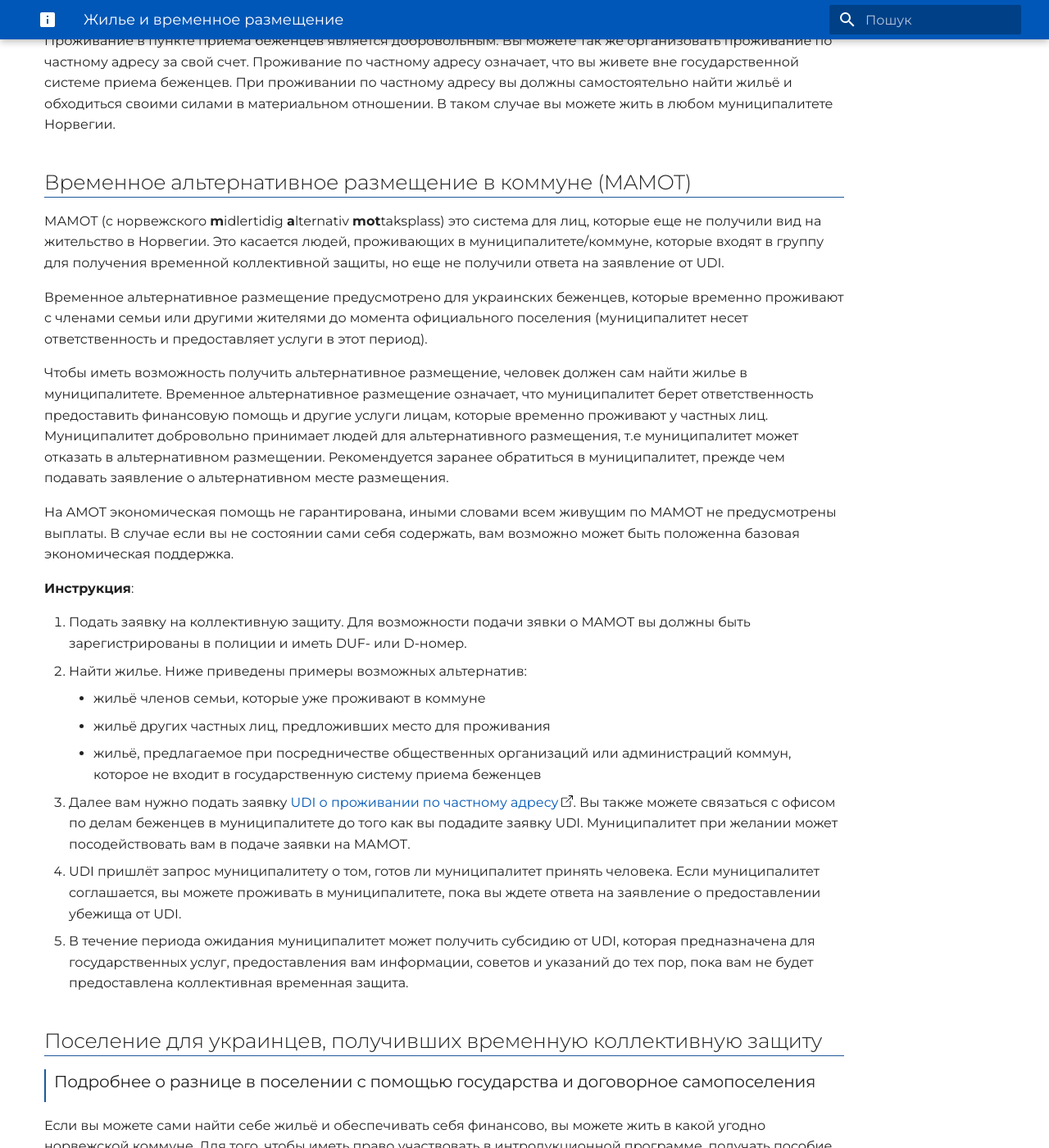
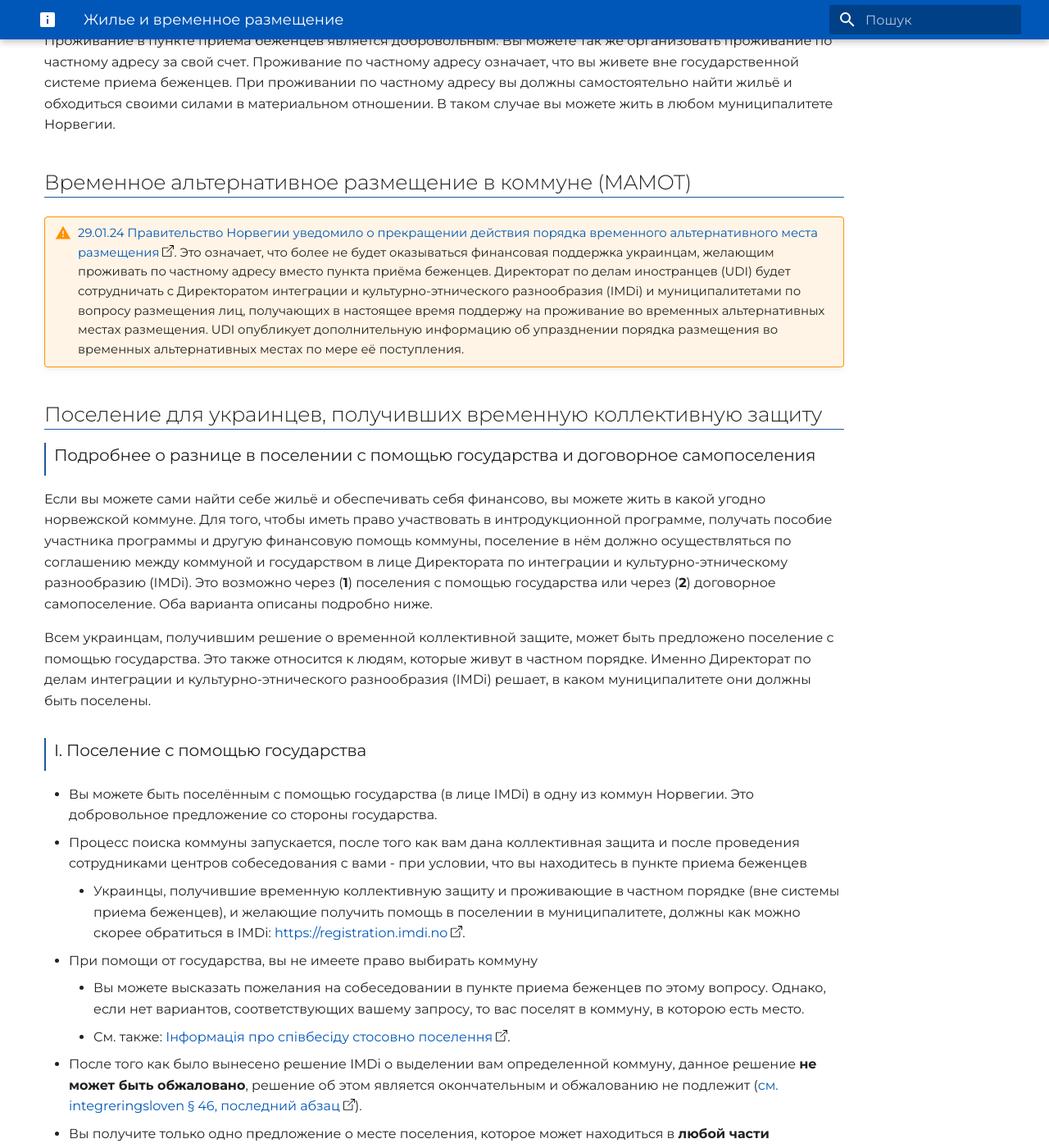
Before and after one commit to norgeinfo/norgeinfo.github.io, an MkDocs documentation site: the page built from docs/bolig.md, in a window 1280 px wide and 1400 px high, scrolled down 1756 px. Shown: the whole window at 82% size. Built offline with MkDocs 1.6.1 and Material for MkDocs 9.7.7, drawn with Linux system fonts in a browser that asks for light colours.

Commit message:
Update bolig.md

```diff
--- a/docs/bolig.md
+++ b/docs/bolig.md
@@ -30,26 +30,8 @@
 Проживание в пункте приема беженцев является добровольным. Вы можете так же организовать проживание по частному адресу за свой счет. Проживание по частному адресу означает, что вы живете вне государственной системе приема беженцев. При проживании по частному адресу вы должны самостоятельно найти жильё и обходиться своими силами в материальном отношении. В таком случае вы можете жить в любом муниципалитете Норвегии.
 
 ## Временное альтернативное размещение в коммуне (MAMOT) { #amot }
-МАМОТ (c норвежского **m**idlertidig **a**lternativ **mot**taksplass) это система для лиц, которые еще не получили вид на жительство в Норвегии. Это касается людей, проживающих в муниципалитете/коммуне, которые входят в группу для получения временной коллективной защиты, но еще не получили ответа на заявление от UDI.
 
-Временное альтернативное размещение предусмотрено для украинских беженцев, которые временно проживают с членами семьи или другими жителями до момента официального поселения (муниципалитет несет ответственность и предоставляет услуги в этот период).
-
-Чтобы иметь возможность получить альтернативное размещение, человек должен сам найти жилье в муниципалитете. Временное альтернативное размещение означает, что муниципалитет берет ответственность предоставить финансовую помощь и другие услуги лицам, которые временно проживают у частных лиц. Муниципалитет добровольно принимает людей для альтернативного размещения, т.е муниципалитет может отказать в альтернативном размещении. Рекомендуется заранее обратиться в муниципалитет, прежде чем подавать заявление о альтернативном месте размещения.
-
-На AMOT экономическая помощь не гарантирована, иными словами всем живущим по MAMOT не предусмотрены выплаты. В случае если вы не состоянии сами себя содержать, вам возможно может быть положенна базовая экономическая поддержка.
-
-__Инструкция__:
-
-1. Подать заявку на коллективную защиту. Для возможности подачи зявки о MAMOT вы должны быть зарегистрированы в полиции и иметь DUF- или D-номер.
-2. Найти жилье. Ниже приведены примеры возможных альтернатив:
-
-      - жильё членов семьи, которые уже проживают в коммуне
-      - жильё других частных лиц, предложивших место для проживания
-      - жильё, предлагаемое при посредничестве общественных организаций или администраций коммун, которое не входит в государственную систему приема беженцев
-
-3. Далее вам нужно подать заявку [UDI о проживании по частному адресу](https://www.udi.no/uk/information-ukraine-and-russia/situation-in-ukraine/stay-in-norway/apply-for-private-housing/). Вы также можете связаться с офисом по делам беженцев в муниципалитете до того как вы подадите заявку UDI. Муниципалитет при желании может посодействовать вам в подаче заявки на МАМОТ.
-4. UDI пришлёт запрос муниципалитету о том, готов ли муниципалитет принять человека. Если муниципалитет соглашается, вы можете проживать в муниципалитете, пока вы ждете ответа на заявление о предоставлении убежища от UDI.
-5. В течение периода ожидания муниципалитет может получить субсидию от UDI, которая предназначена для государственных услуг, предоставления вам информации, советов и указаний до тех пор, пока вам не будет предоставлена коллективная временная защита.
+!!! warning "[29.01.24 Правительство Норвегии уведомило о прекращении действия порядка временного альтернативного места размещения](https://www.udi.no/uk/information-ukraine-and-russia/situation-in-ukraine/). Это означает, что более не будет оказываться финансовая поддержка украинцам, желающим проживать по частному адресу вместо пункта приёма беженцев. Директорат по делам иностранцев (UDI) будет сотрудничать с Директоратом интеграции и культурно-этнического разнообразия (IMDi) и муниципалитетами по вопросу размещения лиц, получающих в настоящее время поддержу на проживание во временных альтернативных местах размещения. UDI опубликует дополнительную информацию об упразднении порядка размещения во временных альтернативных местах по мере её поступления."
 
 ## Поселение для украинцев, получивших временную коллективную защиту { #bosetting }
 ### Подробнее о разнице в поселении с помощью государства и договорное самопоселения { #bosetting-2}
```
